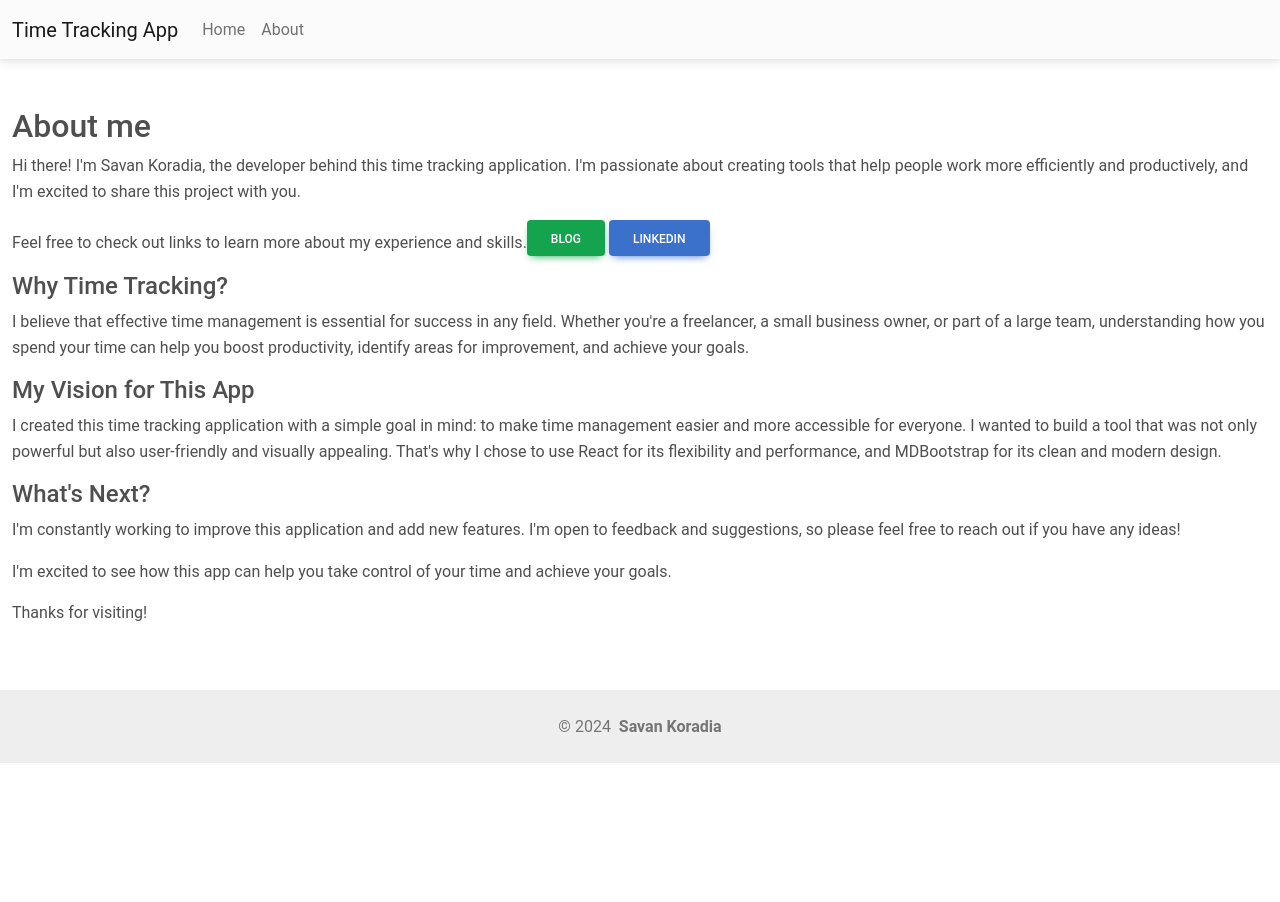
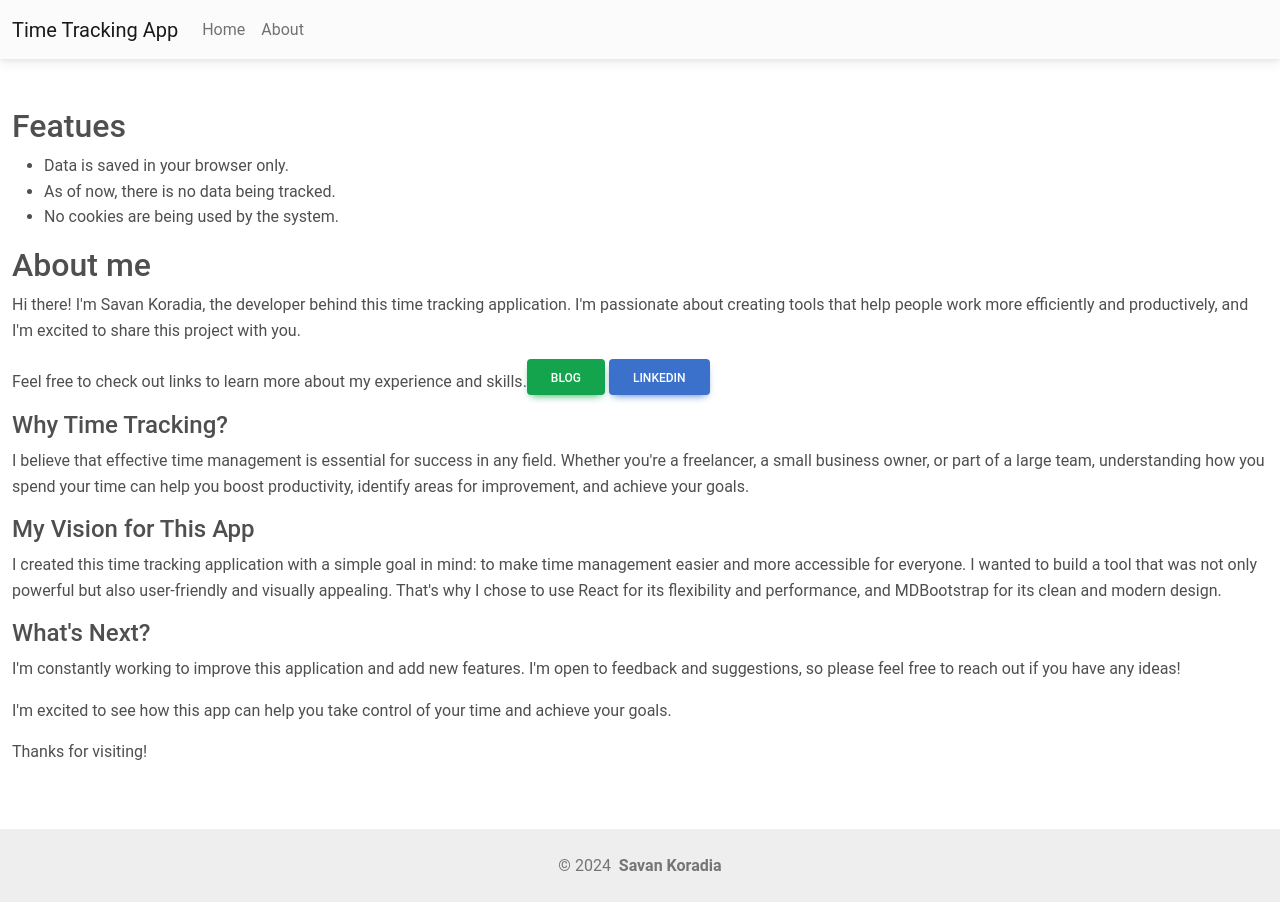
Before and after one commit to savankoradia/time-tracker-website, a React (Create React App) app: page /about in a window 1280 px wide. Before the commit the page ends 800 px from the top, so only its background shows below. Built offline with nearby package versions, Linux system fonts and the light colour scheme.

Commit message:
added features

```diff
--- a/src/pages/about/index.jsx
+++ b/src/pages/about/index.jsx
@@ -2,6 +2,14 @@ import { MDBBtn } from "mdb-react-ui-kit";
 const About = () => {
   return (
     <div>
+      <h2>Featues</h2>
+      <p>
+        <ul>
+          <li>Data is saved in your browser only.</li>
+          <li>As of now, there is no data being tracked.</li>
+          <li>No cookies are being used by the system.</li>
+        </ul>
+      </p>
       <h2>About me</h2>
       <p>
         Hi there! I'm Savan Koradia, the developer behind this time tracking
```
